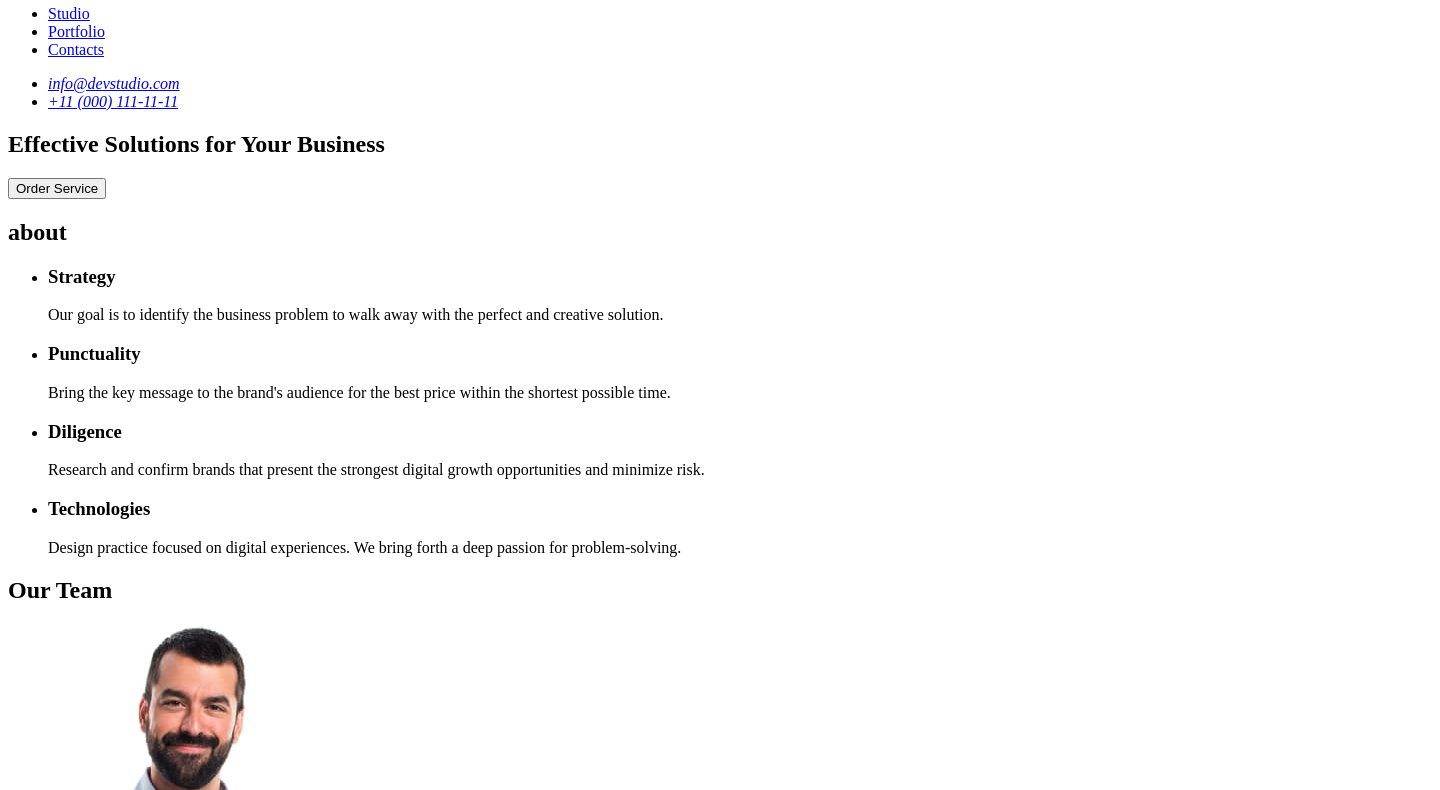
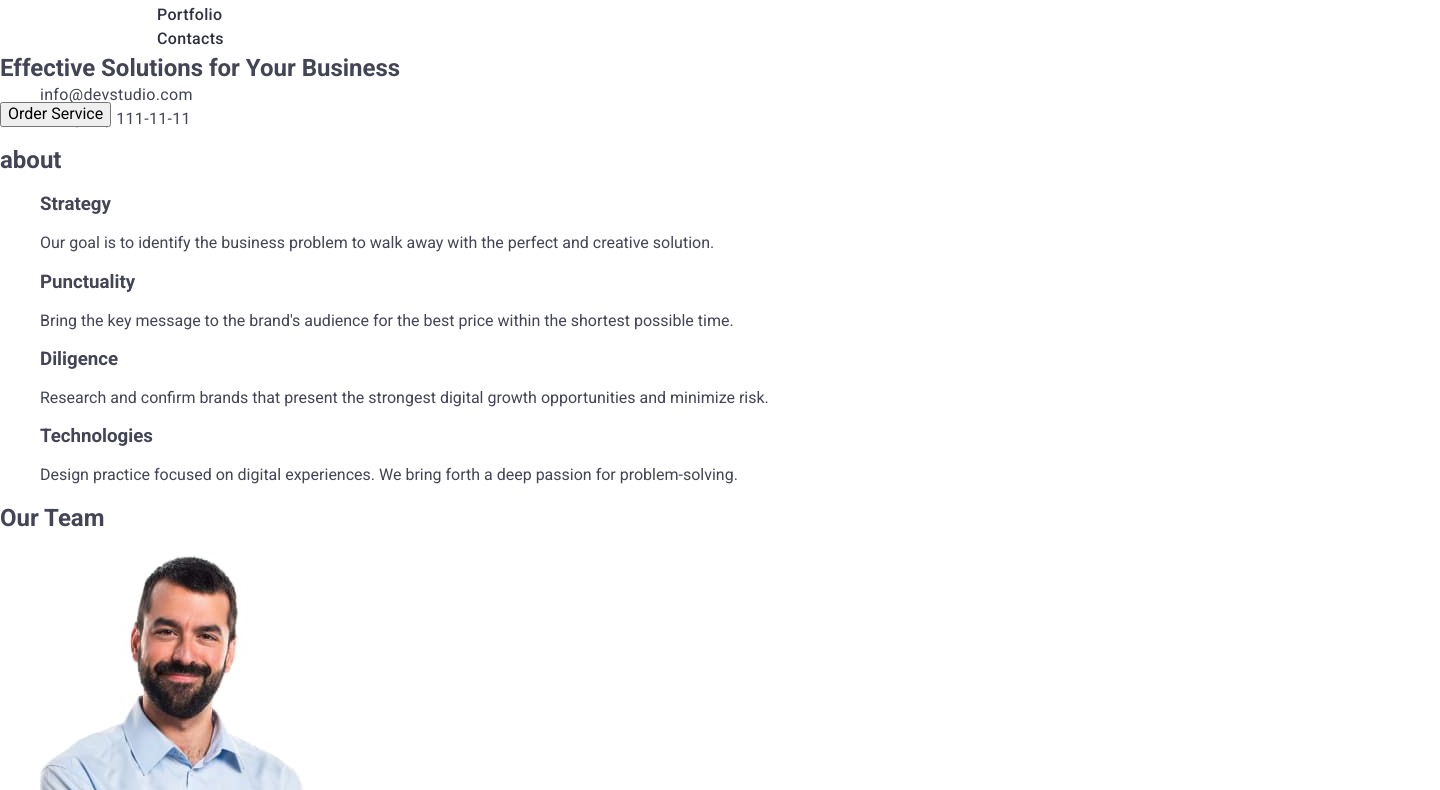
Before and after one commit to Anastasiia13Bnd/goit-markup-hw-02, a plain HTML site: page index.html in a window 1280 px wide. Shown: the part 37-827 px from the top of the page, 1440 px wide, since content can reach past the window. Drawn offline with nearby package versions, Linux system fonts and the light colour scheme.

Commit message:
start css

```diff
--- /dev/null
+++ b/css/styles.css
@@ -0,0 +1,152 @@
+/* standart */
+body {
+    font-family: "Roboto", sans-serif;
+    color: #434455;
+    background-color: #FFF;
+}
+
+a{
+    text-decoration: none;
+}
+
+ul, ol {
+    list-style-type: none;
+}
+
+.header {
+    width: 1440px;
+        height: 72px;
+        flex-shrink: 0;
+}
+
+
+.header-nav {
+    display: inline-flex;
+        align-items: flex-start;
+        gap: 40px;
+}
+
+.logo {
+    display: inline-flex;
+    height: 24px;
+    align-items: center;
+    flex-shrink: 0;
+}
+
+.header-nav-list {
+    color: var(--NAVY-BLUE, #2E2F42);
+
+        /* Body Medium */
+        font-family: Roboto;
+        font-size: 16px;
+        font-style: normal;
+        font-weight: 500;
+        line-height: 24px;
+        /* 150% */
+        letter-spacing: 0.32px;
+}
+
+.header-nav-item {
+
+}
+
+.studio {
+    color: var(--NAVY-BLUE, #2E2F42);
+
+        /* Body Medium */
+        font-family: Roboto;
+        font-size: 16px;
+        font-style: normal;
+        font-weight: 500;
+        line-height: 24px;
+        /* 150% */
+        letter-spacing: 0.32px;
+}
+
+.studio:hover {
+    color: #404BBF;
+}
+
+.studio:active {
+    color: #404BBF;
+}
+
+.portfolio {
+    color: var(--NAVY-BLUE, #2E2F42);
+
+        /* Body Medium */
+        font-family: Roboto;
+        font-size: 16px;
+        font-style: normal;
+        font-weight: 500;
+        line-height: 24px;
+        /* 150% */
+        letter-spacing: 0.32px;
+}
+
+.portfolio:hover {
+    color:#404BBF;
+}
+
+.contacts {
+    color: var(--NAVY-BLUE, #2E2F42);
+
+        /* Body Medium */
+        font-family: Roboto;
+        font-size: 16px;
+        font-style: normal;
+        font-weight: 500;
+        line-height: 24px;
+        /* 150% */
+        letter-spacing: 0.32px;
+}
+
+.contacts:hover {
+    color:#404BBF;
+}
+
+.address {
+
+}
+
+.address-list {
+
+}
+
+.address-list-item {
+
+}
+
+.address-mail {
+    color: var(--SLATE, #434455);
+
+        /* Body */
+        font-family: Roboto;
+        font-size: 16px;
+        font-style: normal;
+        font-weight: 400;
+        line-height: 24px;
+        /* 150% */
+        letter-spacing: 0.32px;
+}
+
+.address-mail:hover {
+    color: #404BBF;
+}
+
+.address-tel {
+    color: var(--SLATE, #434455);
+
+        /* Body */
+        font-family: Roboto;
+        font-size: 16px;
+        font-style: normal;
+        font-weight: 400;
+        line-height: 24px;
+        /* 150% */
+        letter-spacing: 0.32px;
+}
+
+.address-tel:hover {
+    color:#404BBF;
+}
--- a/index.html
+++ b/index.html
@@ -4,29 +4,53 @@
     <meta charset="UTF-8" />
     <meta name="viewport" content="width=device-width, initial-scale=1.0" />
     <title>Document</title>
+    <link
+      rel="stylesheet"
+      href="https://cdn.jsdelivr.net/npm/modern-normalize@2.0.0/modern-normalize.min.css"
+    />
+    <!--fonts-->
+    <link rel="preconnect" href="https://fonts.googleapis.com" />
+    <link rel="preconnect" href="https://fonts.gstatic.com" crossorigin />
+    <link
+      href="https://fonts.googleapis.com/css2?family=Raleway:wght@700&family=Roboto:wght@400;500;700&display=swap"
+      rel="stylesheet"
+    />
+    <!--Custom style-->
+    <link rel="stylesheet" href="./css/styles.css" />
   </head>
   <body>
     <!--header-->
-    <header>
-      <nav>
-        <a href="./index.html">WebStudio</a>
-        <ul>
-          <li><a href="#">Studio</a></li>
-          <li><a href="#">Portfolio</a></li>
-          <li><a href="#">Contacts</a></li>
+    <header class="header">
+      <nav class="header-nav">
+        <a class="logo" href="./index.html">WebStudio</a>
+
+        <!--list-->
+        <ul class="header-nav-list">
+          <li class="header-nav-item"><a class="studio" href="#">Studio</a></li>
+          <li class="header-nav-item">
+            <a class="portfolio" href="#">Portfolio</a>
+          </li>
+          <li class="header-nav-item">
+            <a class="contacts" href="#">Contacts</a>
+          </li>
         </ul>
       </nav>
-      <address>
-        <ul>
-          <li>
-            <a href="mailto:info@devstudio.com">info@devstudio.com</a>
+      <address class="address">
+        <ul class="address-list">
+          <li class="address-list-item">
+            <a class="address-mail" href="mailto:info@devstudio.com"
+              >info@devstudio.com</a
+            >
           </li>
-          <li>
-            <a href="tel:+110001111111">+11 (000) 111-11-11</a>
+          <li class="address-list-item">
+            <a class="address-tel" href="tel:+110001111111"
+              >+11 (000) 111-11-11</a
+            >
           </li>
         </ul>
       </address>
     </header>
+
     <!--main-->
     <main>
       <section>
```
